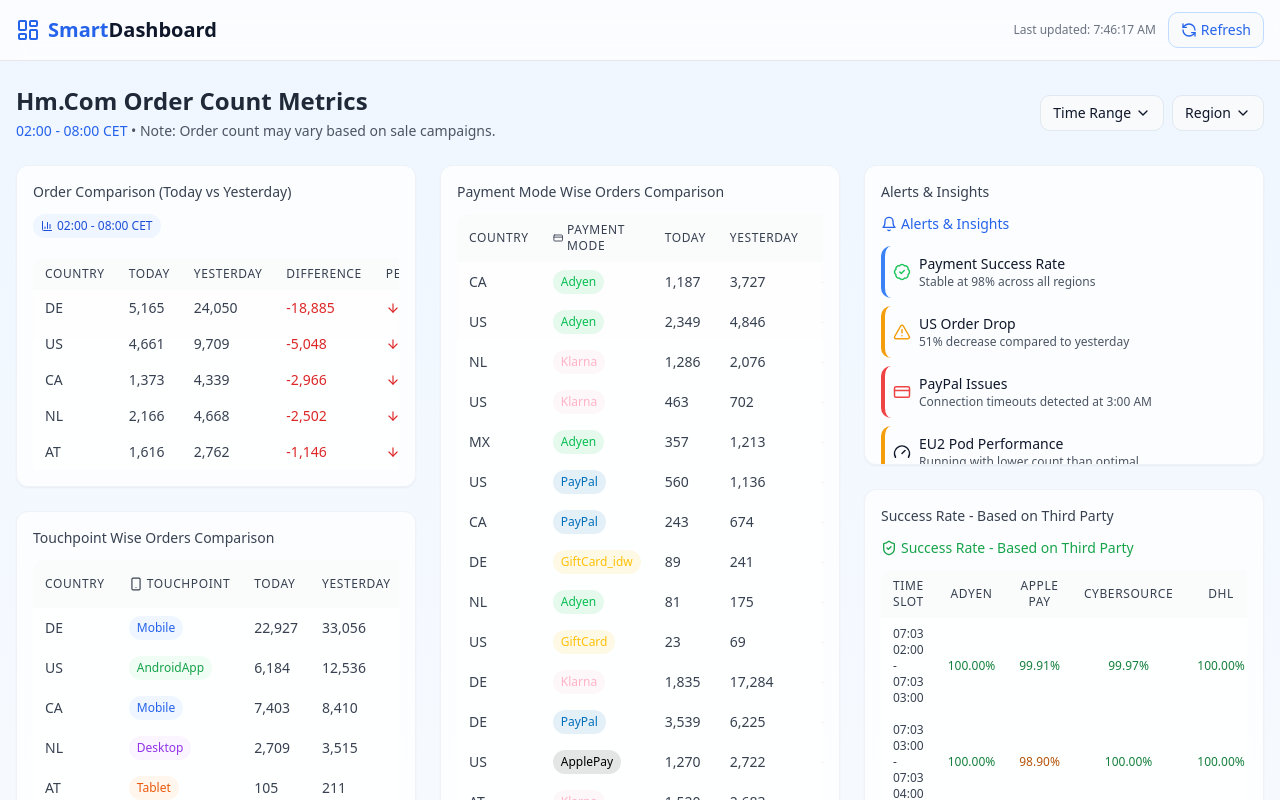
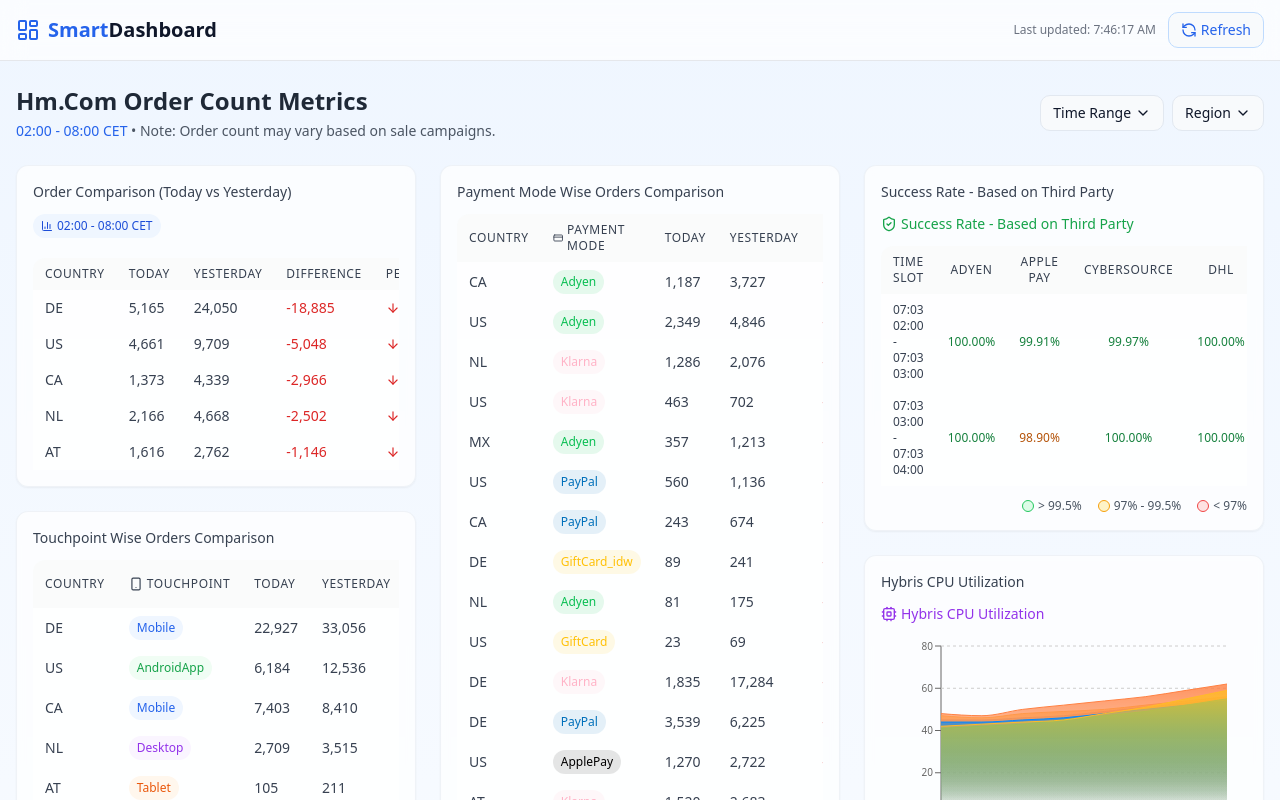
Before and after one commit to skawsh/smart-dashboard-harmony-64, a React (Vite) app: page / in a window 1280 px wide. Shown: the top 800 px of the page. Built offline with nearby package versions, Linux system fonts and the light colour scheme.

Commit message:
Remove section from code

```diff
--- a/src/pages/Index.tsx
+++ b/src/pages/Index.tsx
@@ -11,7 +11,6 @@ import PodCount from '@/components/dashboard/PodCount';
 import CpuUtilization from '@/components/dashboard/CpuUtilization';
 import ResponseTime from '@/components/dashboard/ResponseTime';
 import ThirdPartyTimeout from '@/components/dashboard/ThirdPartyTimeout';
-import AlertsInsights from '@/components/dashboard/AlertsInsights';
 import { Button } from '@/components/ui/button';
 import { toast } from 'sonner';
 
@@ -109,19 +108,15 @@ const Index = () => {
 
           {/* Third column */}
           <div className="space-y-6">
-            <DashboardCard title="Alerts & Insights" className="h-[300px]" animation="animate-fade-in-delay-2">
-              <AlertsInsights />
-            </DashboardCard>
-
-            <DashboardCard title="Success Rate - Based on Third Party" animation="animate-fade-in-delay-3">
+            <DashboardCard title="Success Rate - Based on Third Party" animation="animate-fade-in-delay-2">
               <SuccessRate />
             </DashboardCard>
 
-            <DashboardCard title="Hybris CPU Utilization" animation="animate-fade-in-delay-4">
+            <DashboardCard title="Hybris CPU Utilization" animation="animate-fade-in-delay-3">
               <CpuUtilization />
             </DashboardCard>
 
-            <DashboardCard title="Third-Party Read Timeout/Connection Timeout" animation="animate-fade-in-delay-5">
+            <DashboardCard title="Third-Party Read Timeout/Connection Timeout" animation="animate-fade-in-delay-4">
               <ThirdPartyTimeout />
             </DashboardCard>
           </div>
```
